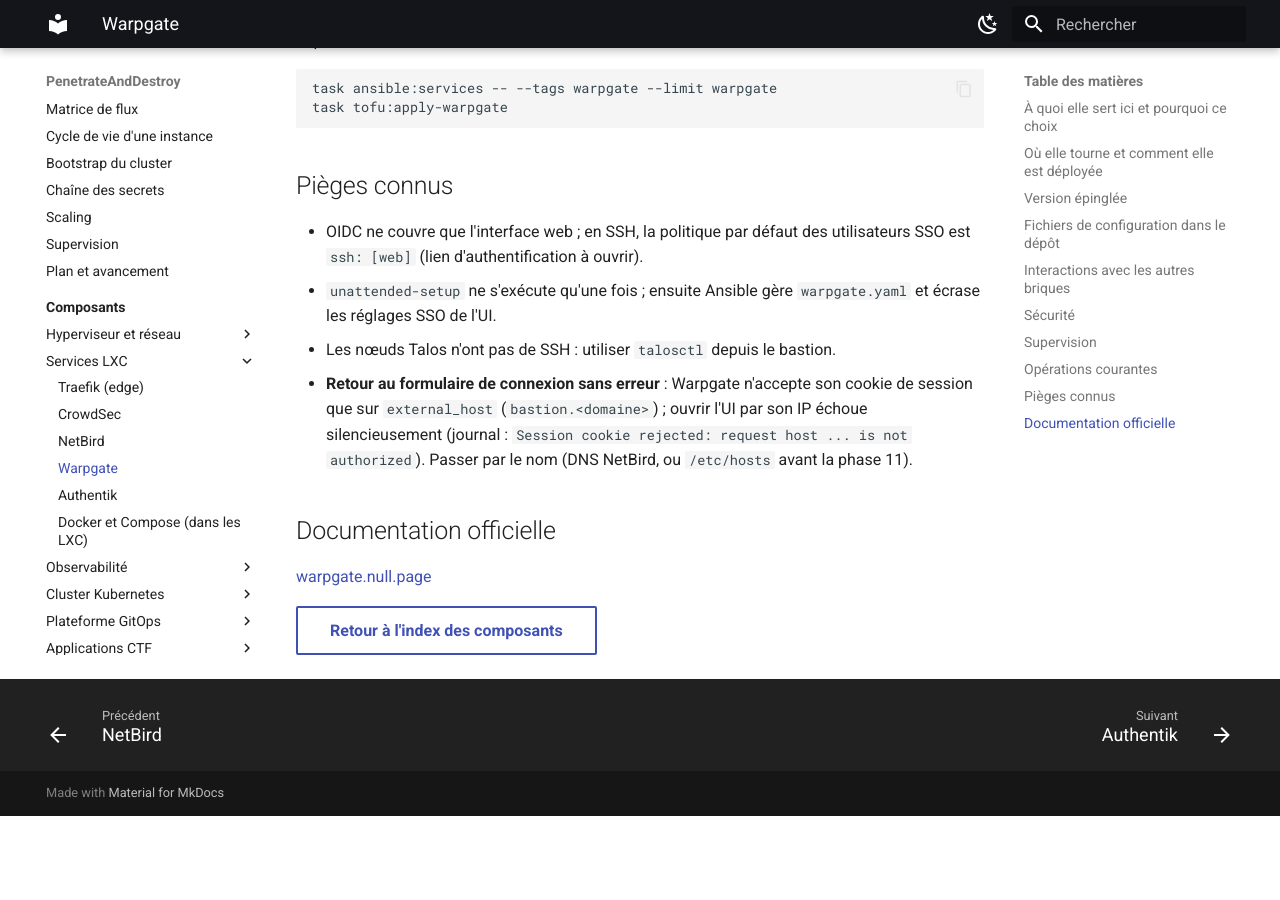
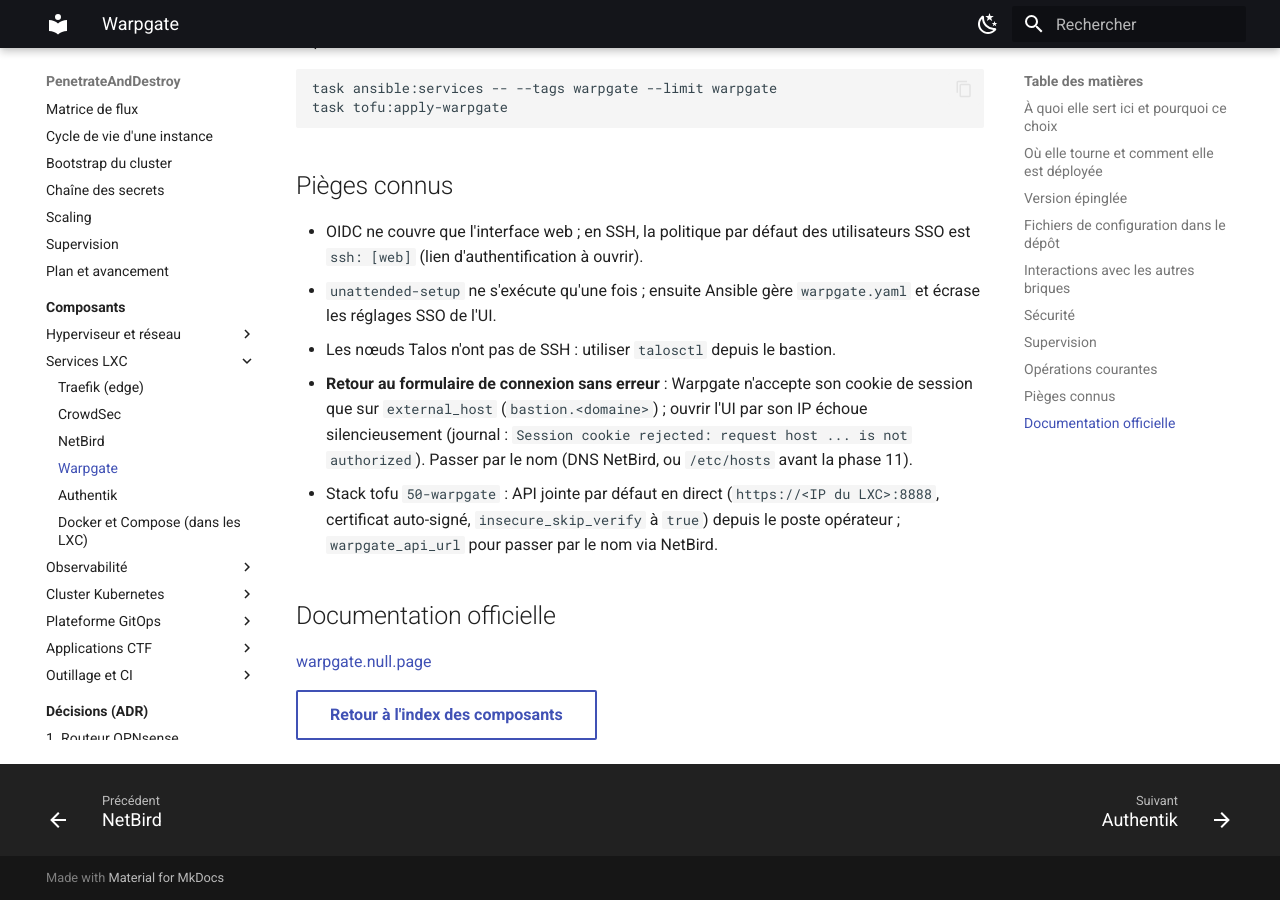
Before and after one commit to kim-tsr/penetrate-and-destroy, an MkDocs documentation site: the page built from docs/composants/warpgate.md, in a window 1280 px wide and 900 px high, scrolled down 1578 px. Built offline with MkDocs 1.6.1 and Material for MkDocs 9.7.7, drawn with Linux system fonts in a browser that asks for light colours; before the commit the page ends 2394 px from its top, so only the background shows below that.

Commit message:
fix(warpgate): stack 50 jointe en direct (IP:8888) par défaut, le nom du bastion n'est résolu que via NetBird

```diff
--- a/docs/composants/warpgate.md
+++ b/docs/composants/warpgate.md
@@ -56,6 +56,8 @@
 - **Retour au formulaire de connexion sans erreur** : Warpgate n'accepte son cookie de session que sur `external_host`
   (`bastion.<domaine>`) ; ouvrir l'UI par son IP échoue silencieusement (journal : `Session cookie rejected: request host ... is
   not authorized`). Passer par le nom (DNS NetBird, ou `/etc/hosts` avant la phase 11).
+- Stack tofu `50-warpgate` : API jointe par défaut en direct (`https://<IP du LXC>:8888`, certificat auto-signé,
+  `insecure_skip_verify` à `true`) depuis le poste opérateur ; `warpgate_api_url` pour passer par le nom via NetBird.
 
 ## Documentation officielle
 
```
Also changed, not shown: 3 other files.
